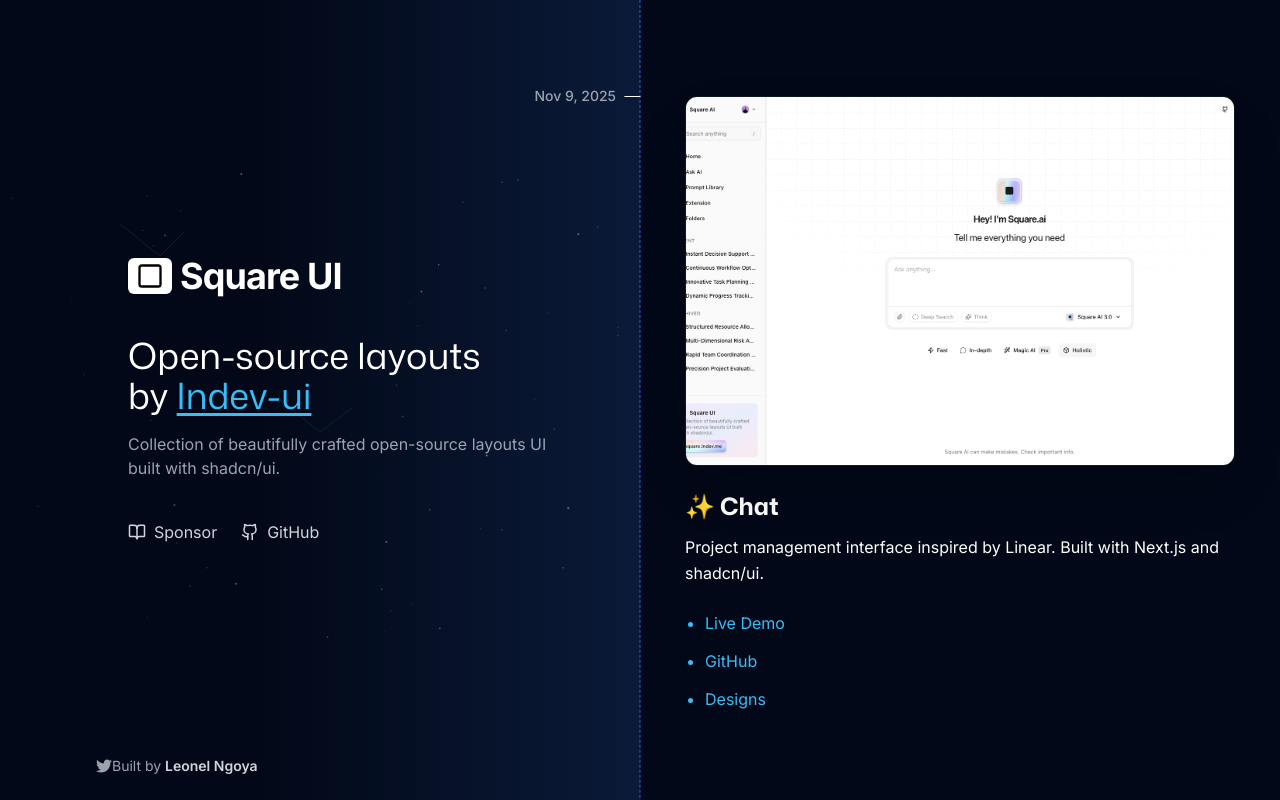
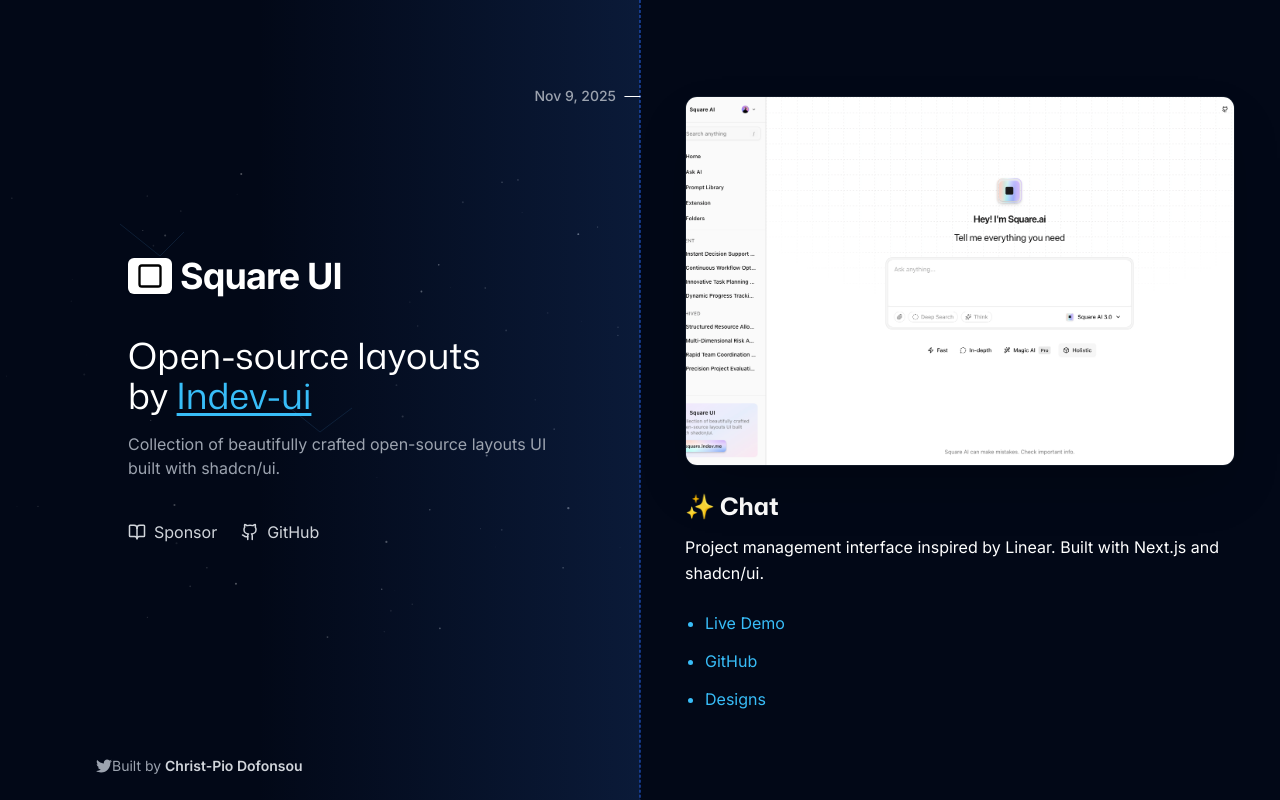
Before and after one commit to Junior-d09/Studio-Square-inte, a Next.js app: page / in a window 1280 px wide. Shown: the top 800 px of the page. Built offline with nearby package versions, Linux system fonts and the light colour scheme.

Commit message:
14-11 test-final

```diff
--- a/src/components/LeftSidebar.jsx
+++ b/src/components/LeftSidebar.jsx
@@ -145,7 +145,7 @@
 
           <span>
             Built by{" "}
-            <span className="font-semibold text-gray-300">Leonel Ngoya</span>
+            <span className="font-semibold text-gray-300">Christ-Pio Dofonsou</span>
           </span>
         </a>
 
```
